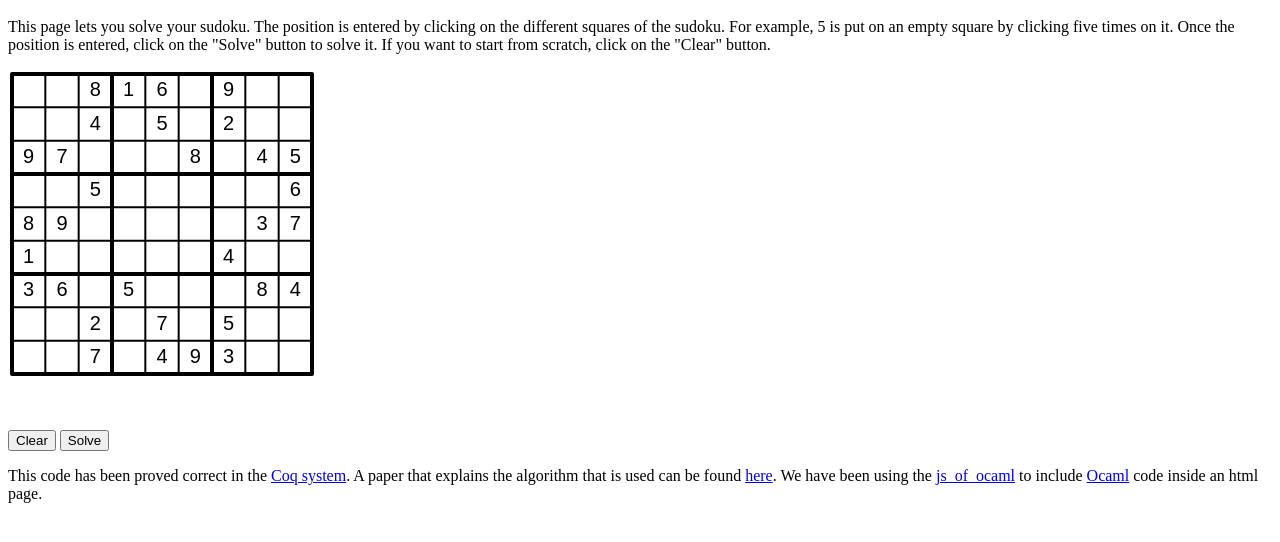
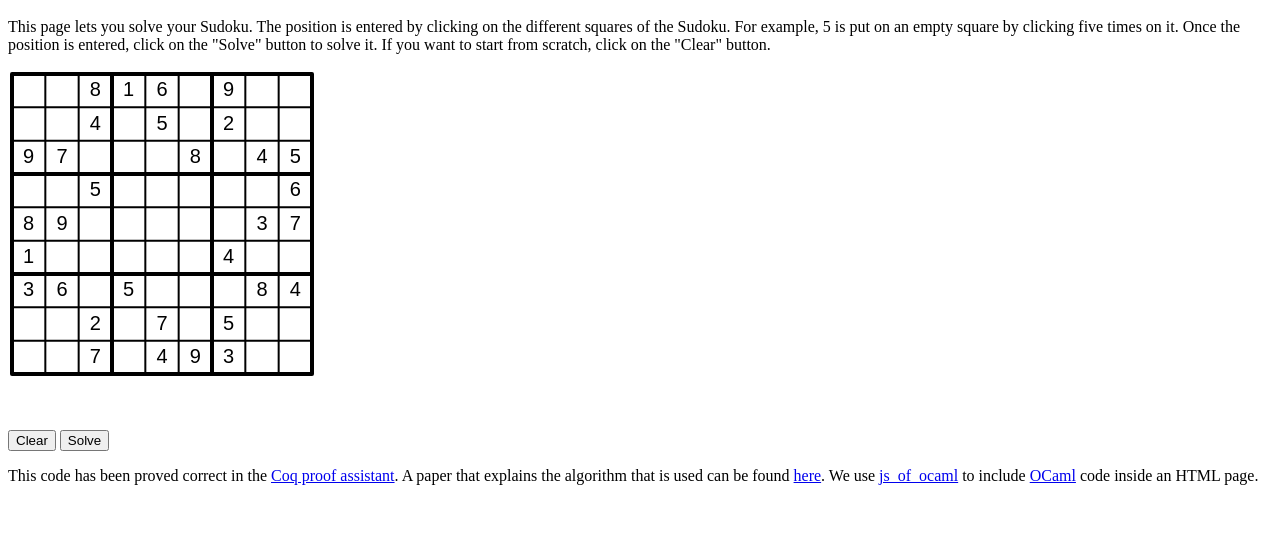
Before and after one commit to coq-community/sudoku, a plain HTML site: page Html/Sudoku.html in a window 1280 px wide. Shown: the part 48-590 px from the top of the page. Drawn offline with Linux system fonts and the light colour scheme.

Commit message:
improve terminology in Sudoku.html

```diff
--- a/Html/Sudoku.html
+++ b/Html/Sudoku.html
@@ -18,8 +18,8 @@
 
         <H1> Sudoku Solver </H1>
         <P>
-        This page lets you solve your sudoku. The position is entered
-        by clicking on the different squares of the sudoku. For example,
+        This page lets you solve your Sudoku. The position is entered
+        by clicking on the different squares of the Sudoku. For example,
         5 is put on an empty square by clicking
         five times on it. Once the position is entered, click on
         the "Solve" button to solve it. If you want to start from
@@ -41,10 +41,10 @@
 </div>
         </p>
 
-        This code has been proved correct in the <A HREF="https://coq.inria.fr/">Coq system</A>.
+        This code has been proved correct in the <A HREF="https://coq.inria.fr">Coq proof assistant</A>.
         A paper that explains the algorithm that is used can
-        be found <A HREF="https://hal.archives-ouvertes.fr/hal-03277886v1">here</A>. We have been using the <A HREF="https://github.com/ocsigen/js_of_ocaml">js_of_ocaml</A> to
-        include <A HREF="http://caml.inria.fr/">Ocaml</A> code inside an html page.
+        be found <A HREF="https://hal.inria.fr/hal-03277886">here</A>. We use <A HREF="https://github.com/ocsigen/js_of_ocaml">js_of_ocaml</A> to
+        include <A HREF="https://ocaml.org">OCaml</A> code inside an HTML page.
 
     </BODY>
 
```
